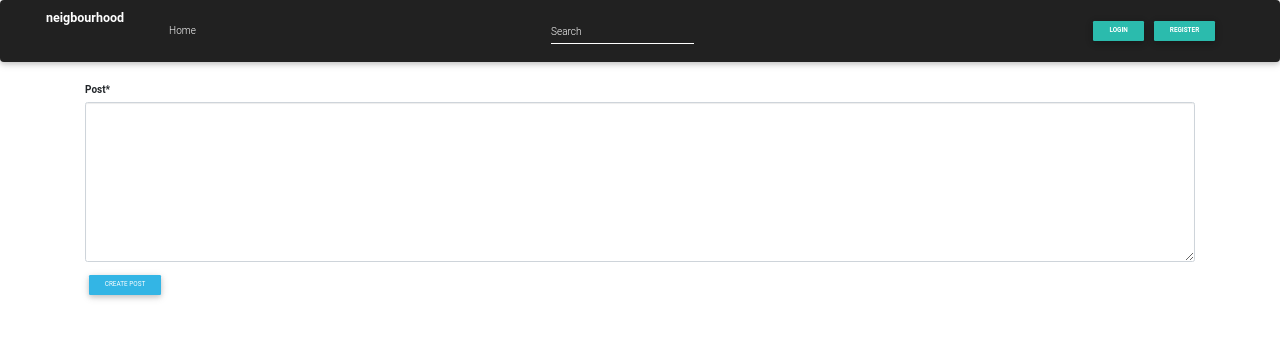
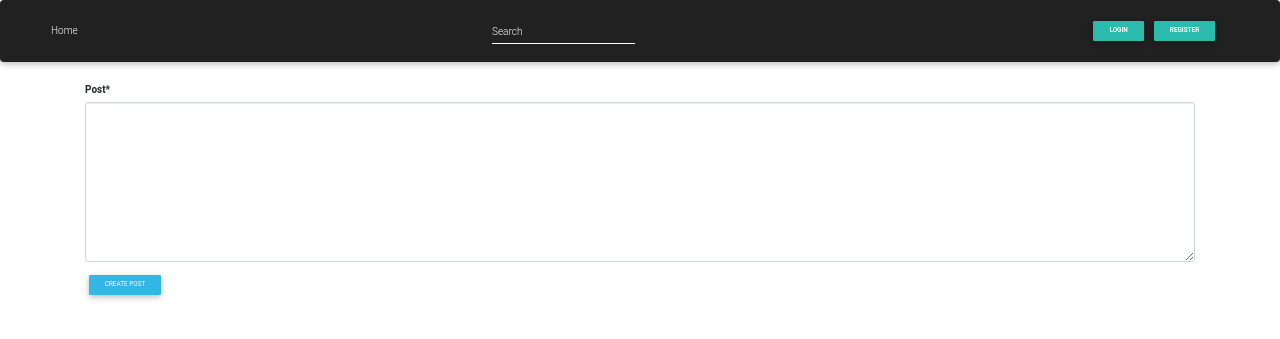
Before and after one commit to Ndundiro/mtaa-yangu, a Django app: page /post/1 in a window 1280 px wide. Shown: the top 339 px of the page. Run offline with Django 3.2, Linux system fonts and the light colour scheme; data comes from the database, SQL or seed files in the repository; some libraries are stand-ins or nearby versions.

Commit message:
Changes the navbar.

```diff
--- a/neighbourhood/templates/neighbourhood/navbar.html
+++ b/neighbourhood/templates/neighbourhood/navbar.html
@@ -1,7 +1,6 @@
 <nav class="pl-5 pr-5 navbar navbar-expand-lg navbar-dark bg-dark   sticky-top">
 
   <!-- Navbar brand -->
-  <a class="navbar-brand font-weight-bold" href="">neigbourhood</a>
 
   <!-- Collapse button -->
   <button class="navbar-toggler" type="button" data-toggle="collapse" data-target="#basicExampleNav"
```
